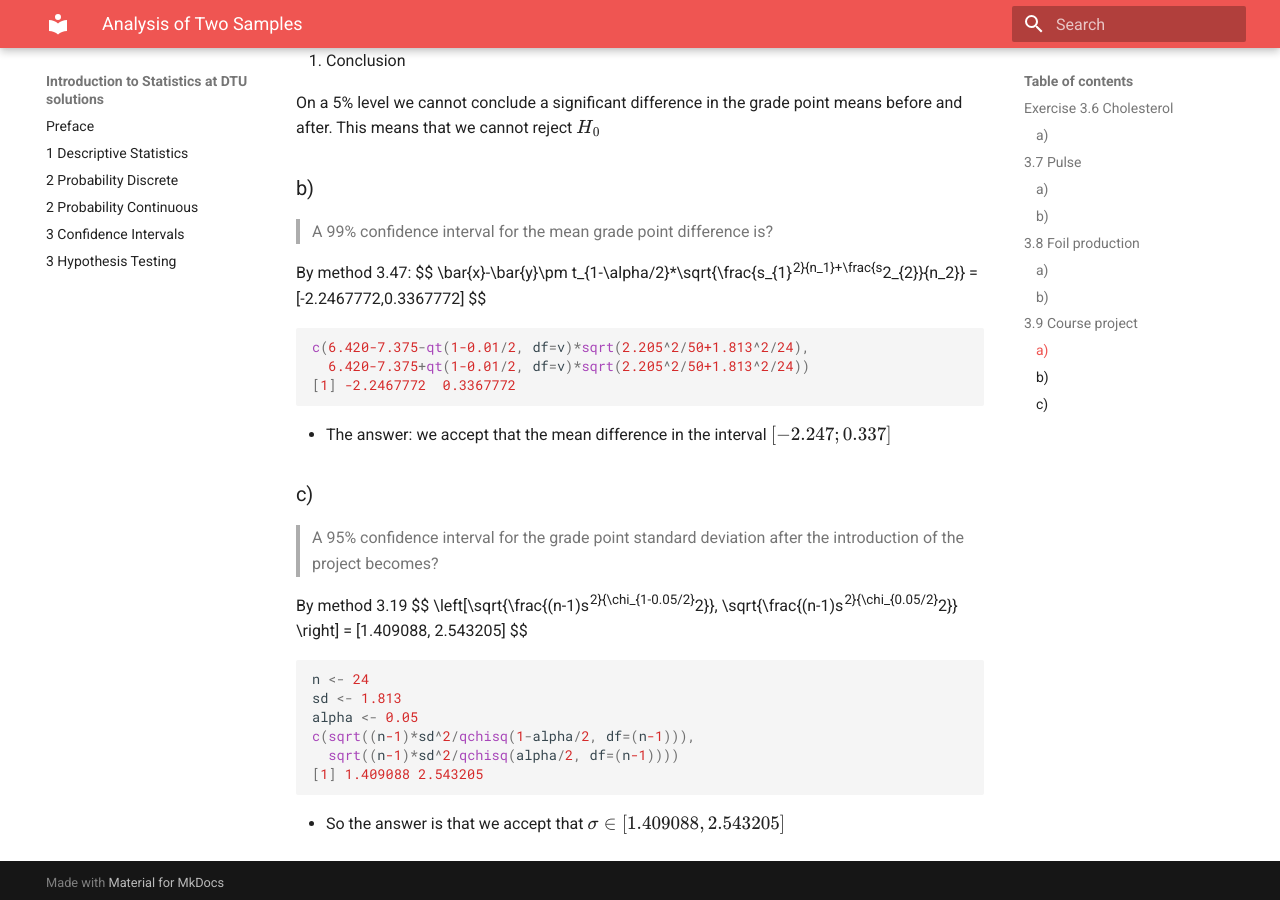
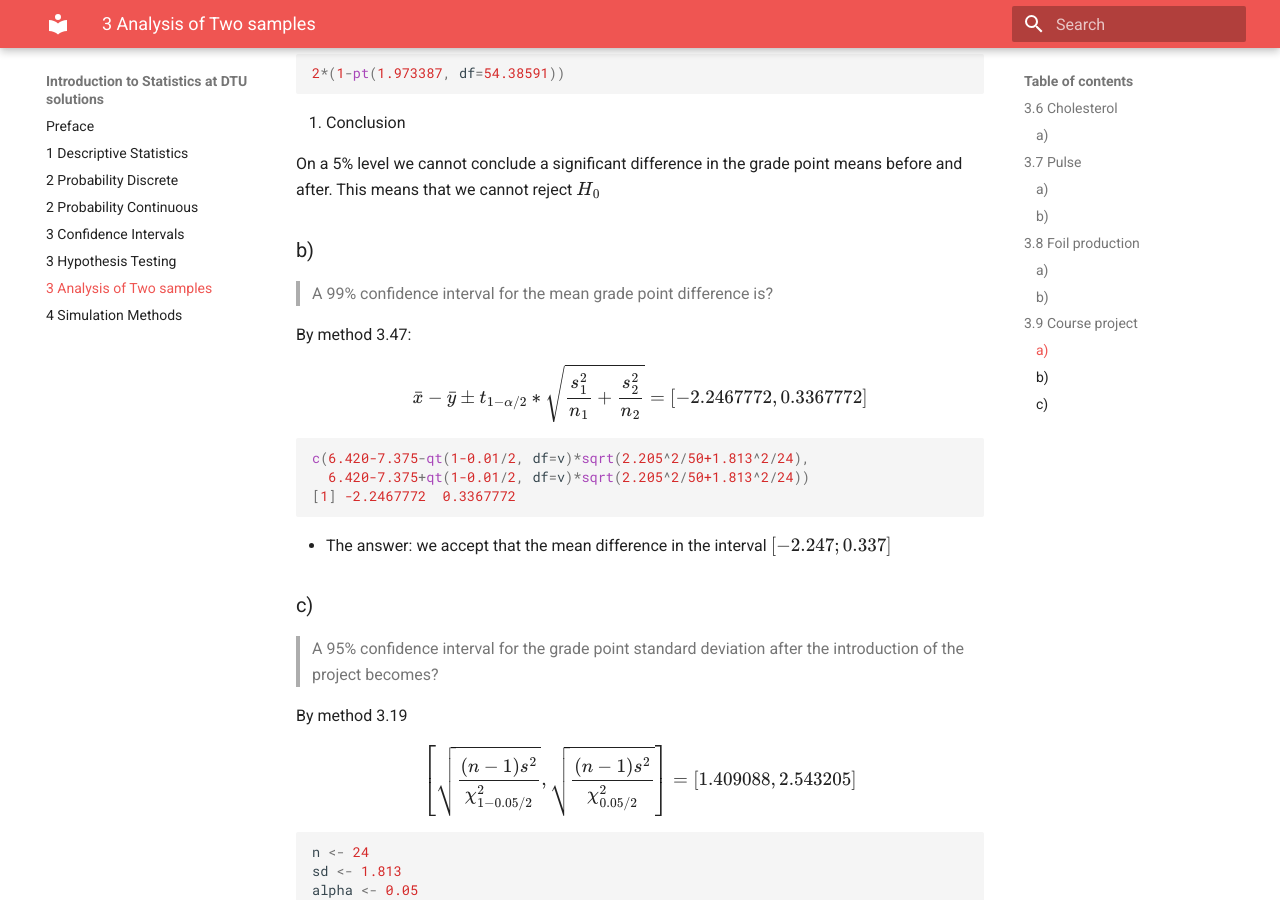
Before and after one commit to ArmandasRokas/IntroductionToStatisticsAtDTU, an MkDocs documentation site: the page built from docs/chapter_3_3.md, in a window 1280 px wide and 900 px high, scrolled down 6477 px. Built offline with MkDocs 1.6.1 and Material for MkDocs 9.7.7, drawn with Linux system fonts in a browser that asks for light colours; formulas are drawn with MathJax 3; some of the changed text lies outside the part shown.

Commit message:
visual adjustments

````diff
--- a/docs/chapter_3_3.md
+++ b/docs/chapter_3_3.md
@@ -1,6 +1,6 @@
 # Analysis of Two Samples
 
-## Exercise 3.6 Cholesterol
+## 3.6 Cholesterol
 
 > In a clinical trial of a cholesterol-lowering agent, 15 patients’ cholesterol (in mmol/L) has been measured before treatment and 3 weeks after starting treatment. Data are listed in the following table:
 
@@ -126,6 +126,7 @@ c(mean_diff - qt(1-0.01/2, df=12)*sd_diff/sqrt(13),
 > Consider now the 13 pulse end measurements (first row in the table). What is the 95% confidence interval for the standard deviation of these?
 
 By method 3.19
+
 $$
 \left[\sqrt{\frac{(n-1)s^2}{\chi_{1-0.05/2}^2}}, \sqrt{\frac{(n-1)s^2}{\chi_{0.05/2}^2}} \right] = [3.721662, 8.567283]
 $$
@@ -299,9 +300,11 @@ On a 5% level we cannot conclude a significant difference in the grade point mea
 > A 99% confidence interval for the mean grade point difference is?
 
 By method 3.47:
+
 $$
 \bar{x}-\bar{y}\pm t_{1-\alpha/2}*\sqrt{\frac{s_{1}^2}{n_1}+\frac{s^2_{2}}{n_2}} = [-2.2467772,0.3367772]
 $$
+
 ```r
 c(6.420-7.375-qt(1-0.01/2, df=v)*sqrt(2.205^2/50+1.813^2/24),
   6.420-7.375+qt(1-0.01/2, df=v)*sqrt(2.205^2/50+1.813^2/24))
@@ -317,6 +320,7 @@ c(6.420-7.375-qt(1-0.01/2, df=v)*sqrt(2.205^2/50+1.813^2/24),
 
 
 By method 3.19
+
 $$
 \left[\sqrt{\frac{(n-1)s^2}{\chi_{1-0.05/2}^2}}, \sqrt{\frac{(n-1)s^2}{\chi_{0.05/2}^2}} \right] = [1.409088, 2.543205]
 $$
--- a/mkdocs.yml
+++ b/mkdocs.yml
@@ -33,3 +33,5 @@ nav:
         - 2 Probability Continuous: chapter_2_2.md
         - 3 Confidence Intervals: chapter_3_1.md
         - 3 Hypothesis Testing: chapter_3_2.md
+        - 3 Analysis of Two samples: chapter_3_3.md
+        - 4 Simulation Methods: chapter_4_1.md
````
Also changed, not shown: docs/chapter_4_1.md (+13 -2 lines).
